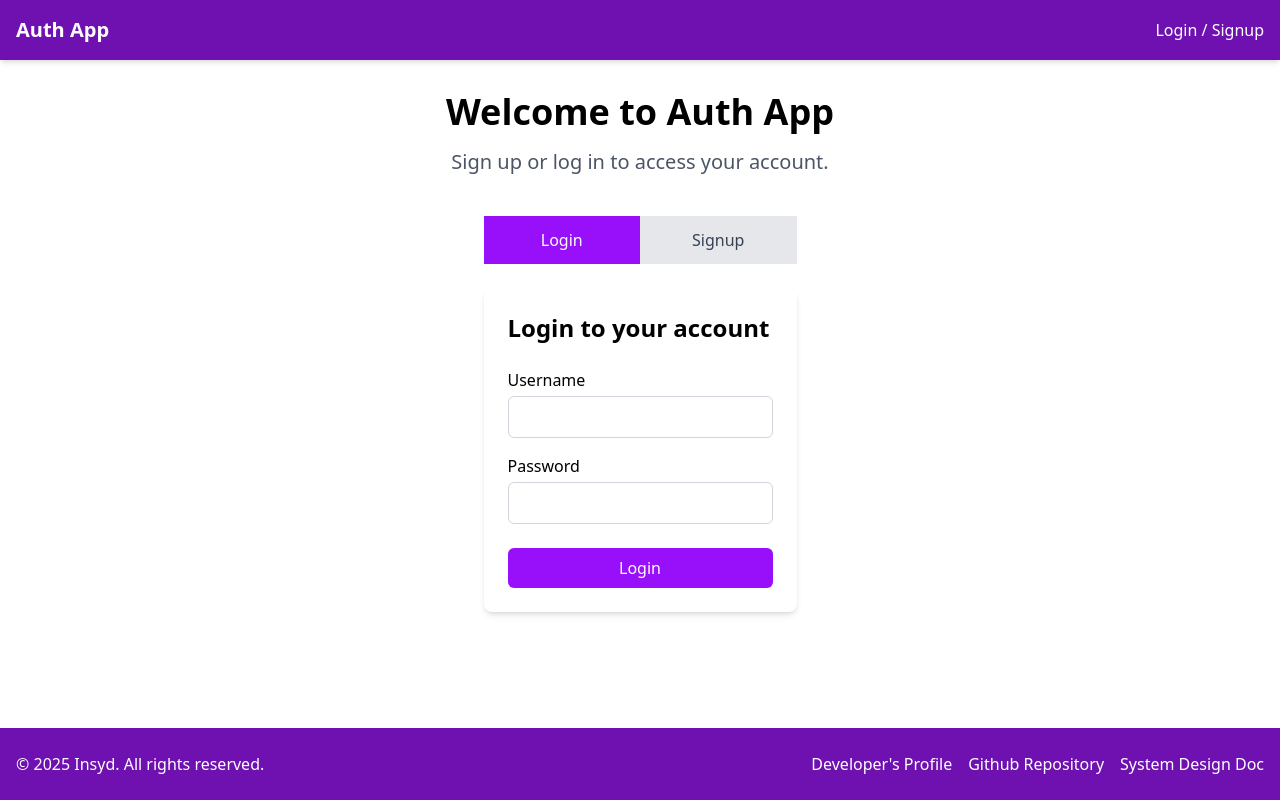
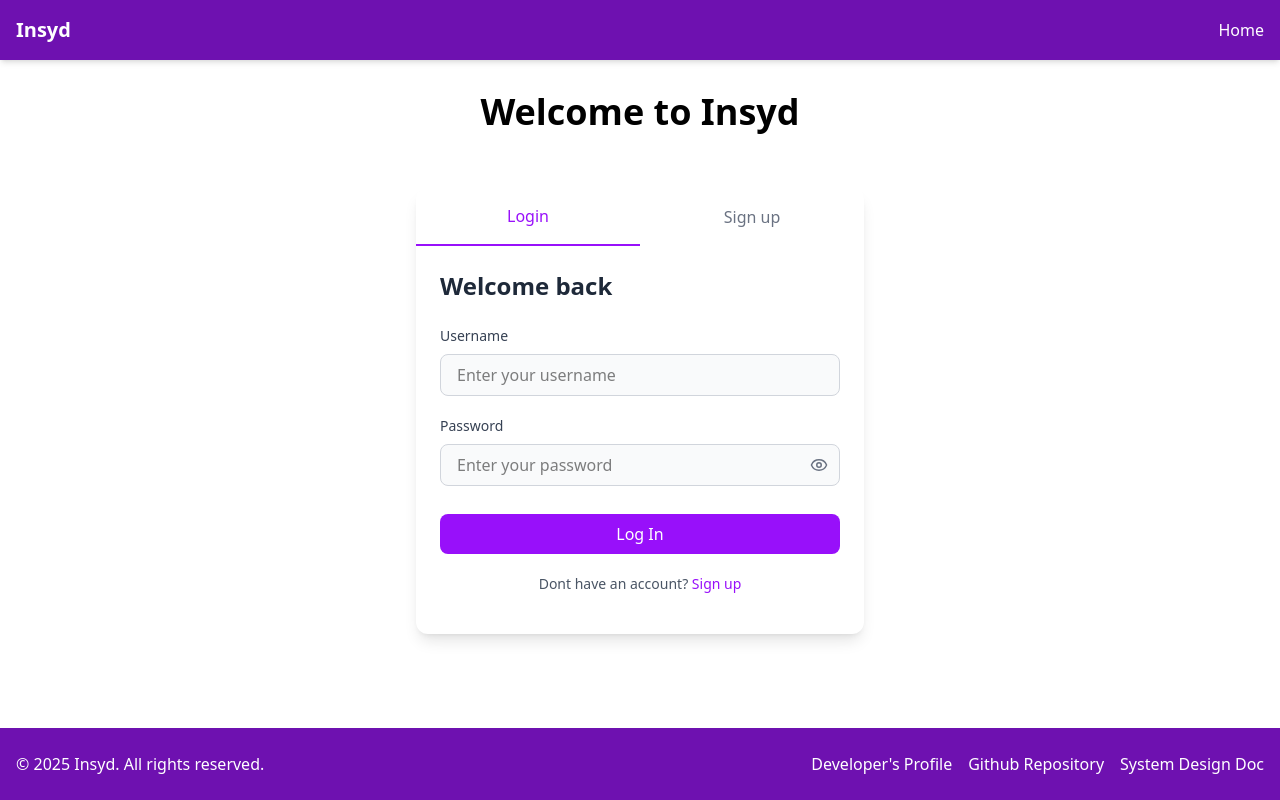
Before and after one commit to RahulGupta77/insyd-assignement-frontend, a Next.js app: page / in a window 1280 px wide. Built offline with nearby package versions, Linux system fonts and the light colour scheme.

Commit message:
Completed Login/signup component

```diff
--- a/src/app/page.js
+++ b/src/app/page.js
@@ -30,10 +30,7 @@ export default function Home() {
   return (
     <div className="min-h-[60vh] flex flex-col items-center justify-center">
       <div className="text-center mb-10">
-        <h1 className="text-4xl font-bold mb-4">Welcome to Auth App</h1>
-        <p className="text-xl text-gray-600 max-w-md mx-auto">
-          Sign up or log in to access your account.
-        </p>
+        <h1 className="text-4xl font-bold mb-4">Welcome to Insyd</h1>
       </div>
 
       <AuthToggle />
--- a/src/components/auth/AuthToggle.js
+++ b/src/components/auth/AuthToggle.js
@@ -8,35 +8,40 @@ const AuthToggle = () => {
   const [isLogin, setIsLogin] = useState(true);
 
   return (
-    <div className="max-w-md mx-auto">
-      <div className="mb-6 flex">
+    <div className="max-w-md w-full mx-auto bg-white rounded-xl shadow-lg overflow-hidden">
+      {/* Tab Buttons */}
+      <div className="grid grid-cols-2">
         <button
-          className={`flex-1 py-3 text-center font-medium ${
+          className={`py-4 text-center font-medium transition-colors duration-300 ${
             isLogin
-              ? "bg-purple-600 text-white"
-              : "bg-gray-200 text-gray-700 hover:bg-gray-300"
+              ? "text-purple-600 border-b-2 border-purple-600"
+              : "text-gray-500 hover:text-gray-700 border-white"
           }`}
           onClick={() => setIsLogin(true)}
         >
           Login
         </button>
         <button
-          className={`flex-1 py-3 text-center font-medium ${
+          className={`py-4 text-center font-medium transition-colors duration-300 ${
             !isLogin
-              ? "bg-purple-600 text-white"
-              : "bg-gray-200 text-gray-700 hover:bg-gray-300"
+              ? "text-purple-600 border-b-2 border-purple-600"
+              : "text-gray-500 hover:text-gray-700 border-white"
           }`}
           onClick={() => setIsLogin(false)}
         >
-          Signup
+          Sign up
         </button>
       </div>
 
-      <div className="form-container">
+      {/* Form Container */}
+      <div className="p-6">
         {isLogin ? (
-          <LoginForm />
+          <LoginForm onToggleForm={setIsLogin} />
         ) : (
-          <SignupForm onSuccess={() => setIsLogin(true)} />
+          <SignupForm
+            onSuccess={() => setIsLogin(true)}
+            onToggleForm={setIsLogin}
+          />
         )}
       </div>
     </div>
--- a/src/components/auth/LoginForm.js
+++ b/src/components/auth/LoginForm.js
@@ -3,8 +3,9 @@
 import { useState } from "react";
 import { useAuth } from "../../hooks/useAuth";
 import { validatePassword, validateUsername } from "../../utils/validation";
+import PasswordInput from "./PasswordInput";
 
-const LoginForm = () => {
+const LoginForm = ({ onToggleForm }) => {
   const { login } = useAuth();
   const [formData, setFormData] = useState({
     username: "",
@@ -20,7 +21,6 @@ const LoginForm = () => {
       [name]: value,
     }));
 
-    // Clear error when user types
     if (errors[name]) {
       setErrors((prev) => ({
         ...prev,
@@ -48,17 +48,12 @@ const LoginForm = () => {
 
     setIsSubmitting(true);
 
-    // Simulate API call
     setTimeout(() => {
       try {
-        // In a real app, you would verify credentials with a backend
-        // For demo purposes, we'll just log the user in
         login({
           username: formData.username,
-          // Don't include password in user object for security
         });
 
-        // Form submission successful
         setFormData({
           username: "",
           password: "",
@@ -74,57 +69,100 @@ const LoginForm = () => {
   };
 
   return (
-    <form onSubmit={handleSubmit} className="space-y-4">
-      <h2 className="text-2xl font-bold mb-6">Login to your account</h2>
+    <div className="min-h-[340px]">
+      <h2 className="text-2xl font-bold mb-6 text-gray-800">Welcome back</h2>
 
+      <div className="space-y-5">
         {errors.general && (
-        <div className="p-3 bg-red-100 text-red-700 rounded-md">
+          <div className="p-3 bg-red-50 border border-red-200 text-red-600 rounded-lg text-sm">
             {errors.general}
           </div>
         )}
 
         <div>
-        <label htmlFor="username" className="block mb-1 font-medium">
+          <label
+            htmlFor="username"
+            className="block mb-2 text-sm font-medium text-gray-700"
+          >
             Username
           </label>
           <input
             type="text"
             id="username"
             name="username"
-          className="input-field"
+            className={`w-full px-4 py-2 bg-gray-50 border rounded-lg focus:ring-2 focus:outline-none transition-all duration-200 ${
+              errors.username
+                ? "border-red-400 focus:border-red-500 focus:ring-red-200"
+                : "border-gray-300 focus:border-purple-500 focus:ring-purple-200"
+            }`}
             value={formData.username}
             onChange={handleChange}
             disabled={isSubmitting}
+            placeholder="Enter your username"
           />
-        {errors.username && <p className="form-error">{errors.username}</p>}
+          {errors.username && (
+            <p className="mt-1 text-sm text-red-600">{errors.username}</p>
+          )}
         </div>
 
-      <div>
-        <label htmlFor="password" className="block mb-1 font-medium">
-          Password
-        </label>
-        <input
-          type="password"
+        <PasswordInput
           id="password"
           name="password"
-          className="input-field"
           value={formData.password}
           onChange={handleChange}
           disabled={isSubmitting}
+          error={errors.password}
+          placeholder="Enter your password"
         />
-        {errors.password && <p className="form-error">{errors.password}</p>}
-      </div>
 
         <div className="pt-2">
           <button
-          type="submit"
-          className="btn btn-primary w-full"
+            onClick={handleSubmit}
+            className="w-full px-4 py-2 bg-purple-600 text-white font-medium rounded-lg hover:bg-purple-700 focus:outline-none focus:ring-2 focus:ring-purple-300 focus:ring-offset-2 transition-colors duration-300 disabled:opacity-70"
             disabled={isSubmitting}
           >
-          {isSubmitting ? <span>Logging in...</span> : <span>Login</span>}
+            {isSubmitting ? (
+              <span className="flex items-center justify-center">
+                <svg
+                  className="animate-spin -ml-1 mr-2 h-4 w-4 text-white"
+                  xmlns="http://www.w3.org/2000/svg"
+                  fill="none"
+                  viewBox="0 0 24 24"
+                >
+                  <circle
+                    className="opacity-25"
+                    cx="12"
+                    cy="12"
+                    r="10"
+                    stroke="currentColor"
+                    strokeWidth="4"
+                  ></circle>
+                  <path
+                    className="opacity-75"
+                    fill="currentColor"
+                    d="M4 12a8 8 0 018-8V0C5.373 0 0 5.373 0 12h4zm2 5.291A7.962 7.962 0 014 12H0c0 3.042 1.135 5.824 3 7.938l3-2.647z"
+                  ></path>
+                </svg>
+                Logging in...
+              </span>
+            ) : (
+              "Log In"
+            )}
           </button>
         </div>
-    </form>
+
+        <p className="text-center mt-4 text-sm text-gray-600">
+          Dont have an account?{" "}
+          <button
+            type="button"
+            onClick={() => onToggleForm && onToggleForm(false)}
+            className="text-purple-600 font-medium hover:text-purple-800"
+          >
+            Sign up
+          </button>
+        </p>
+      </div>
+    </div>
   );
 };
 
--- /dev/null
+++ b/src/components/auth/PasswordInput.js
@@ -0,0 +1,58 @@
+"use client";
+
+import { Eye, EyeOff } from "lucide-react";
+import { useState } from "react";
+
+const PasswordInput = ({
+  id,
+  name,
+  value,
+  onChange,
+  disabled = false,
+  label = "Password",
+  error = "",
+  placeholder = "",
+}) => {
+  const [showPassword, setShowPassword] = useState(false);
+
+  const togglePasswordVisibility = () => {
+    setShowPassword(!showPassword);
+  };
+
+  return (
+    <div className="w-full">
+      <label
+        htmlFor={id}
+        className="block mb-2 text-sm font-medium text-gray-700"
+      >
+        {label}
+      </label>
+      <div className="relative">
+        <input
+          type={showPassword ? "text" : "password"}
+          id={id}
+          name={name}
+          className={`w-full px-4 py-2 bg-gray-50 border rounded-lg focus:ring-2 focus:outline-none transition-all duration-200 ${
+            error
+              ? "border-red-400 focus:border-red-500 focus:ring-red-200"
+              : "border-gray-300 focus:border-purple-500 focus:ring-purple-200"
+          }`}
+          value={value}
+          onChange={onChange}
+          disabled={disabled}
+          placeholder={placeholder}
+        />
+        <button
+          type="button"
+          className="absolute inset-y-0 right-0 flex items-center px-3 text-gray-500 hover:text-gray-700"
+          onClick={togglePasswordVisibility}
+        >
+          {showPassword ? <EyeOff size={18} /> : <Eye size={18} />}
+        </button>
+      </div>
+      {error && <p className="mt-1 text-sm text-red-600">{error}</p>}
+    </div>
+  );
+};
+
+export default PasswordInput;
--- a/src/components/auth/SignupForm.js
+++ b/src/components/auth/SignupForm.js
@@ -4,16 +4,15 @@ import { useState } from "react";
 import { useAuth } from "../../hooks/useAuth";
 import {
   validateConfirmPassword,
-  validateEmail,
   validatePassword,
   validateUsername,
 } from "../../utils/validation";
+import PasswordInput from "./PasswordInput";
 
-const SignupForm = ({ onSuccess }) => {
+const SignupForm = ({ onSuccess, onToggleForm }) => {
   const { signup } = useAuth();
   const [formData, setFormData] = useState({
     username: "",
-    email: "",
     password: "",
     confirmPassword: "",
   });
@@ -48,7 +47,6 @@ const SignupForm = ({ onSuccess }) => {
   const validateForm = () => {
     const newErrors = {
       username: validateUsername(formData.username),
-      email: validateEmail(formData.email),
       password: validatePassword(formData.password),
       confirmPassword: validateConfirmPassword(
         formData.password,
@@ -75,14 +73,12 @@ const SignupForm = ({ onSuccess }) => {
         // In a real app, you would send this data to a backend
         signup({
           username: formData.username,
-          email: formData.email,
           // Don't include password in user object for security
         });
 
         // Form submission successful
         setFormData({
           username: "",
-          email: "",
           password: "",
           confirmPassword: "",
         });
@@ -102,95 +98,113 @@ const SignupForm = ({ onSuccess }) => {
   };
 
   return (
-    <form onSubmit={handleSubmit} className="space-y-4">
-      <h2 className="text-2xl font-bold mb-6">Create an account</h2>
+    <div className="min-h-[340px]">
+      <h2 className="text-2xl font-bold mb-6 text-gray-800">
+        Create an account
+      </h2>
 
+      <div className="space-y-5">
         {errors.general && (
-        <div className="p-3 bg-red-100 text-red-700 rounded-md">
+          <div className="p-3 bg-red-50 border border-red-200 text-red-600 rounded-lg text-sm">
             {errors.general}
           </div>
         )}
 
         <div>
-        <label htmlFor="username" className="block mb-1 font-medium">
+          <label
+            htmlFor="username"
+            className="block mb-2 text-sm font-medium text-gray-700"
+          >
             Username
           </label>
           <input
             type="text"
             id="username"
             name="username"
-          className="input-field"
+            className={`w-full px-4 py-2 bg-gray-50 border rounded-lg focus:ring-2 focus:outline-none transition-all duration-200 ${
+              errors.username
+                ? "border-red-400 focus:border-red-500 focus:ring-red-200"
+                : "border-gray-300 focus:border-purple-500 focus:ring-purple-200"
+            }`}
             value={formData.username}
             onChange={handleChange}
             disabled={isSubmitting}
+            placeholder="Enter unique username"
           />
-        {errors.username && <p className="form-error">{errors.username}</p>}
+          {errors.username && (
+            <p className="mt-1 text-sm text-red-600">{errors.username}</p>
+          )}
         </div>
 
-      <div>
-        <label htmlFor="email" className="block mb-1 font-medium">
-          Email
-        </label>
-        <input
-          type="email"
-          id="email"
-          name="email"
-          className="input-field"
-          value={formData.email}
-          onChange={handleChange}
-          disabled={isSubmitting}
-        />
-        {errors.email && <p className="form-error">{errors.email}</p>}
-      </div>
-
-      <div>
-        <label htmlFor="password" className="block mb-1 font-medium">
-          Password
-        </label>
-        <input
-          type="password"
+        <PasswordInput
           id="password"
           name="password"
-          className="input-field"
           value={formData.password}
           onChange={handleChange}
           disabled={isSubmitting}
+          error={errors.password}
+          placeholder="Create a password"
         />
-        {errors.password && <p className="form-error">{errors.password}</p>}
-      </div>
 
-      <div>
-        <label htmlFor="confirmPassword" className="block mb-1 font-medium">
-          Confirm Password
-        </label>
-        <input
-          type="password"
+        <PasswordInput
           id="confirmPassword"
           name="confirmPassword"
-          className="input-field"
+          label="Confirm Password"
           value={formData.confirmPassword}
           onChange={handleChange}
           disabled={isSubmitting}
+          error={errors.confirmPassword}
+          placeholder="Confirm your password"
         />
-        {errors.confirmPassword && (
-          <p className="form-error">{errors.confirmPassword}</p>
-        )}
-      </div>
 
         <div className="pt-2">
           <button
-          type="submit"
-          className="btn btn-primary w-full"
+            onClick={handleSubmit}
+            className="w-full px-4 py-2 bg-purple-600 text-white font-medium rounded-lg hover:bg-purple-700 focus:outline-none focus:ring-2 focus:ring-purple-300 focus:ring-offset-2 transition-colors duration-300 disabled:opacity-70"
             disabled={isSubmitting}
           >
             {isSubmitting ? (
-            <span>Creating account...</span>
+              <span className="flex items-center justify-center">
+                <svg
+                  className="animate-spin -ml-1 mr-2 h-4 w-4 text-white"
+                  xmlns="http://www.w3.org/2000/svg"
+                  fill="none"
+                  viewBox="0 0 24 24"
+                >
+                  <circle
+                    className="opacity-25"
+                    cx="12"
+                    cy="12"
+                    r="10"
+                    stroke="currentColor"
+                    strokeWidth="4"
+                  ></circle>
+                  <path
+                    className="opacity-75"
+                    fill="currentColor"
+                    d="M4 12a8 8 0 018-8V0C5.373 0 0 5.373 0 12h4zm2 5.291A7.962 7.962 0 014 12H0c0 3.042 1.135 5.824 3 7.938l3-2.647z"
+                  ></path>
+                </svg>
+                Creating account...
+              </span>
             ) : (
-            <span>Sign Up</span>
+              "Sign Up"
             )}
           </button>
         </div>
-    </form>
+
+        <p className="text-center mt-4 text-sm text-gray-600">
+          Already have an account?{" "}
+          <button
+            type="button"
+            onClick={() => onToggleForm && onToggleForm(true)}
+            className="text-purple-600 font-medium hover:text-purple-800"
+          >
+            Log in
+          </button>
+        </p>
+      </div>
+    </div>
   );
 };
 
--- a/src/components/layout/Header.js
+++ b/src/components/layout/Header.js
@@ -10,7 +10,7 @@ const Header = () => {
     <header className="bg-purple-800 text-white shadow-md">
       <div className="container mx-auto px-4 py-4 flex justify-between items-center">
         <Link href="/" className="text-xl font-bold">
-          Auth App
+          Insyd
         </Link>
 
         <nav>
@@ -34,7 +34,7 @@ const Header = () => {
             ) : (
               <li>
                 <Link href="/" className="hover:text-purple-200">
-                  Login / Signup
+                  Home
                 </Link>
               </li>
             )}
```
Also changed, not shown: package.json (+5 -4 lines), 1 other file (tests, documents, lock files or other folders). Lines whose indentation alone changed are shown as unchanged.
